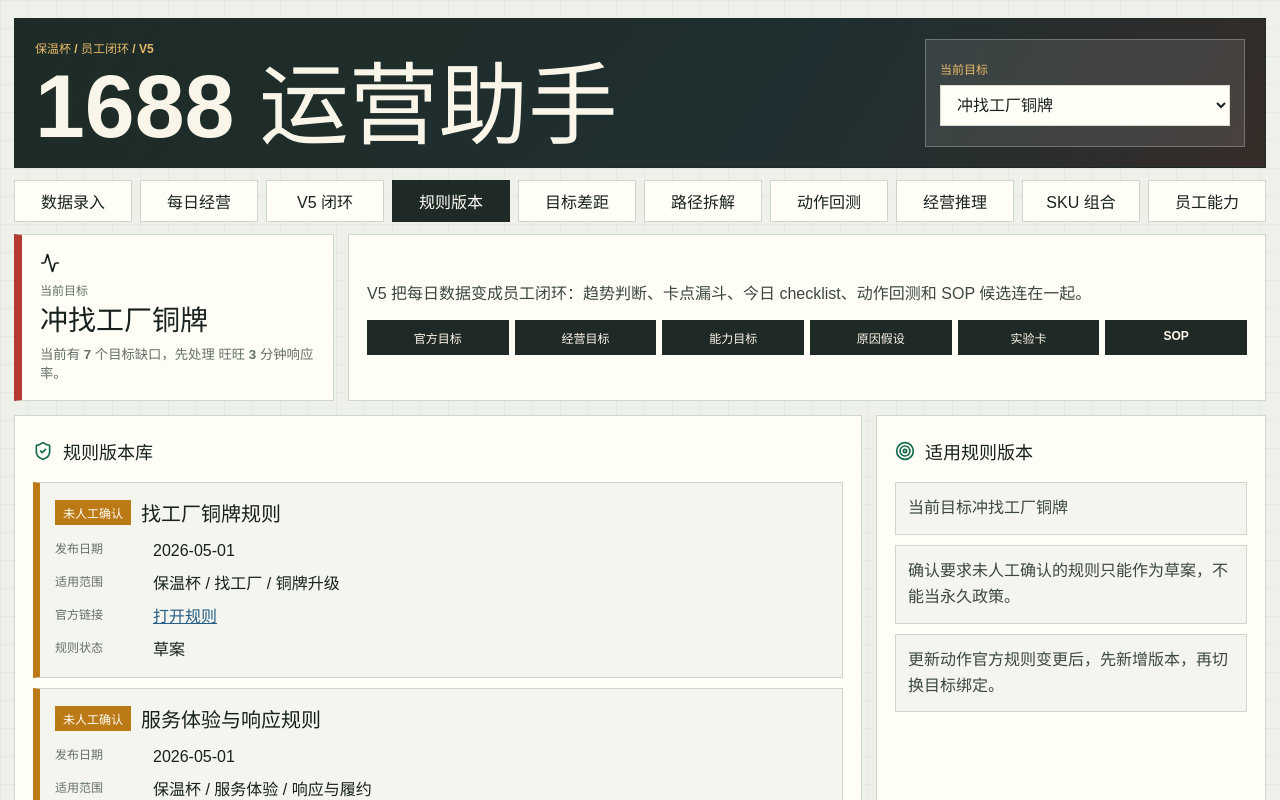
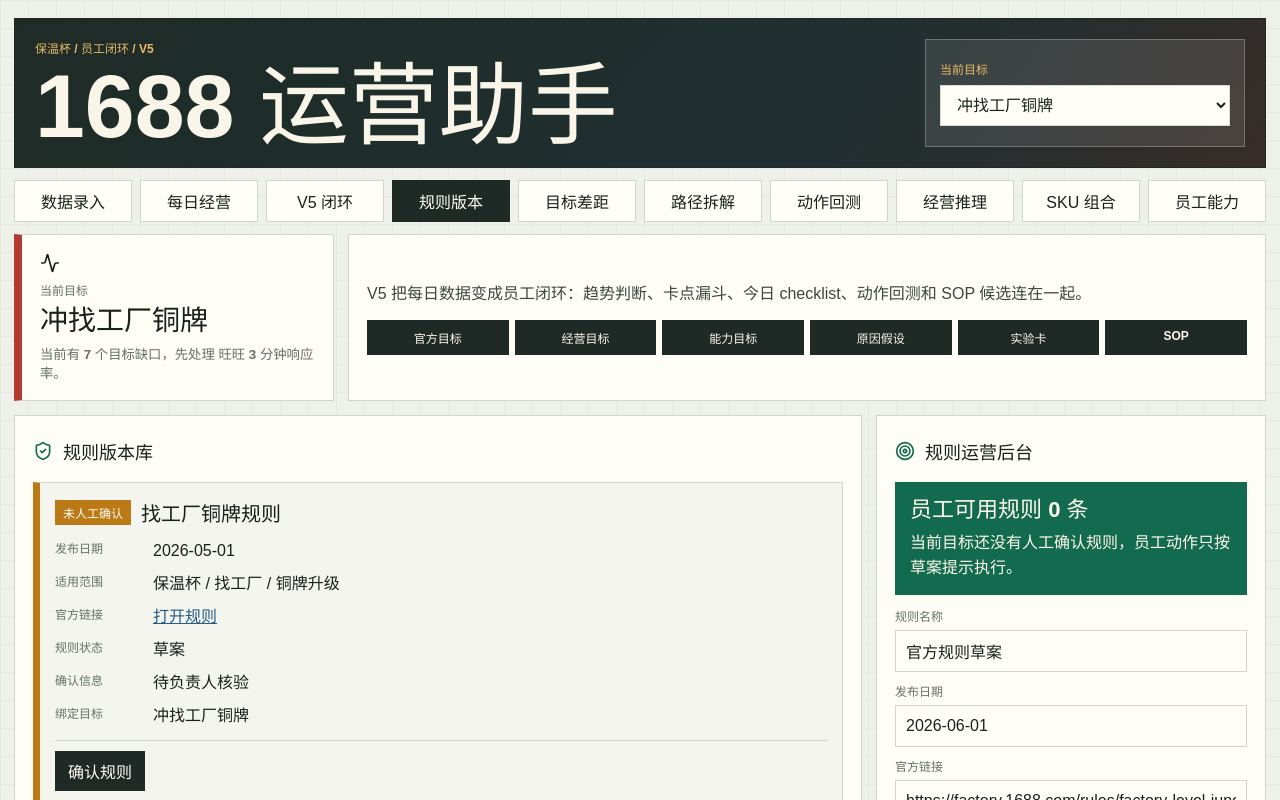
Before and after one commit to zardgo/1688-operations-assistant, a React (Vite) app: page / in a window 1280 px wide. Both pictures are taken after a click on the button "规则版本". Shown: the top 800 px of the page. Built offline with nearby package versions, Linux system fonts and the light colour scheme.

Commit message:
feat: add rule operations admin

```diff
--- a/src/App.tsx
+++ b/src/App.tsx
@@ -21,6 +21,11 @@
   buildV3OperatingReview,
   buildV4DailyOperatingReview,
   buildV5OperatingLoop,
+  bindRuleVersionToGoal,
+  confirmRuleVersion,
+  createDraftRuleVersion,
+  getConfirmedRuleVersionsForGoal,
+  getDefaultRuleVersions,
   type V2Action,
   type V2BacktestResult,
   type V2GoalId,
@@ -29,7 +34,7 @@
   type V3CapabilitySnapshot,
   type V3SkuFact,
   type V4DailyFactInput,
-type V5ChecklistBacktestResult
+  type V5ChecklistBacktestResult
 } from "./lib/operations";
 import "./styles.css";
 
@@ -263,6 +268,13 @@
   weekly_sop_count: 0
 };
 
+const initialRuleForm = {
+  name: "官方规则草案",
+  publishedAt: "2026-06-01",
+  sourceUrl: "https://factory.1688.com/rules/factory-level-june",
+  scope: "保温杯 / 找工厂 / 新规则待确认"
+};
+
 const sampleSkuFacts: V3SkuFact[] = [
   {
     name: "316 商务礼品杯",
@@ -316,6 +328,8 @@
   const [checkedChecklistIds, setCheckedChecklistIds] = useState<string[]>([]);
   const [v5BacktestAfter, setV5BacktestAfter] = useState("6.1");
   const [v5BacktestResult, setV5BacktestResult] = useState<V5ChecklistBacktestResult | null>(null);
+  const [ruleVersions, setRuleVersions] = useState(() => getDefaultRuleVersions());
+  const [ruleForm, setRuleForm] = useState(initialRuleForm);
 
   const readings = useMemo<V2MetricReadingInput[]>(
     () =>
@@ -326,8 +340,12 @@
       })),
     [values]
   );
-  const dashboard = useMemo(() => buildV2GoalDashboard(goalId, readings), [goalId, readings]);
+  const dashboard = useMemo(() => buildV2GoalDashboard(goalId, readings, ruleVersions), [goalId, readings, ruleVersions]);
   const actionPlan = useMemo(() => buildV2ActionPlan(dashboard), [dashboard]);
+  const confirmedRules = useMemo(
+    () => getConfirmedRuleVersionsForGoal(goalId, ruleVersions),
+    [goalId, ruleVersions]
+  );
   const v3Review = useMemo(
     () =>
       buildV3OperatingReview({
@@ -378,6 +396,26 @@
     const before = v5Loop.primaryBottleneck.current;
     const after = Number(v5BacktestAfter) / 100;
     setV5BacktestResult(backtestV5ChecklistAction(firstChecklistAction, before, after));
+  }
+
+  function updateRuleForm(field: keyof typeof initialRuleForm, value: string) {
+    setRuleForm((current) => ({ ...current, [field]: value }));
+  }
+
+  function addDraftRule() {
+    const draft = createDraftRuleVersion({
+      ...ruleForm,
+      appliesToGoalIds: [goalId]
+    });
+    setRuleVersions((current) => current.filter((rule) => rule.id !== draft.id).concat(draft));
+  }
+
+  function confirmRule(ruleId: string) {
+    setRuleVersions((current) => confirmRuleVersion(current, ruleId, "Leon", "2026-05-23"));
+  }
+
+  function bindRuleToCurrentGoal(ruleId: string) {
+    setRuleVersions((current) => bindRuleVersionToGoal(current, ruleId, goalId));
   }
 
   return (
@@ -693,7 +731,7 @@
               <h2>规则版本库</h2>
             </div>
             <div className="rule-list">
-              {dashboard.ruleVersions.map((rule) => (
+              {ruleVersions.map((rule) => (
                 <article className="rule-card" key={rule.id}>
                   <div className="rule-card-head">
                     <span className={rule.manuallyConfirmed ? "confirmed" : "unconfirmed"}>
@@ -714,20 +752,86 @@
                     </dd>
                     <dt>规则状态</dt>
                     <dd>{formatRuleStatus(rule.status)}</dd>
+                    <dt>确认信息</dt>
+                    <dd>
+                      {rule.manuallyConfirmed && rule.confirmedBy ? (
+                        <span className="rule-confirmation">
+                          <span>确认人：{rule.confirmedBy}</span>
+                          <span>{rule.confirmedAt}</span>
+                        </span>
+                      ) : (
+                        "待负责人核验"
+                      )}
+                    </dd>
+                    <dt>绑定目标</dt>
+                    <dd>{rule.appliesToGoalIds.map((id) => goalLabel(id)).join("、")}</dd>
                   </dl>
+                  <div className="rule-actions">
+                    {!rule.manuallyConfirmed ? (
+                      <button type="button" onClick={() => confirmRule(rule.id)}>
+                        确认规则
+                      </button>
+                    ) : null}
+                    {!rule.appliesToGoalIds.includes(goalId) ? (
+                      <button type="button" onClick={() => bindRuleToCurrentGoal(rule.id)}>
+                        绑定当前目标
+                      </button>
+                    ) : null}
+                  </div>
                 </article>
               ))}
             </div>
           </div>
-          <aside className="panel method-panel">
+          <aside className="panel method-panel rule-admin-panel">
             <div className="section-title">
               <Target aria-hidden="true" />
-              <h2>适用规则版本</h2>
+              <h2>规则运营后台</h2>
+            </div>
+            <div className="rule-basis">
+              <strong>员工可用规则 {confirmedRules.length} 条</strong>
+              <p>{confirmedRules.length === 0 ? "当前目标还没有人工确认规则，员工动作只按草案提示执行。" : "已确认规则可以作为当前目标的员工执行依据。"}</p>
+            </div>
+            <div className="rule-form">
+              <label>
+                <span>规则名称</span>
+                <input
+                  aria-label="规则名称"
+                  value={ruleForm.name}
+                  onChange={(event) => updateRuleForm("name", event.target.value)}
+                />
+              </label>
+              <label>
+                <span>发布日期</span>
+                <input
+                  aria-label="发布日期"
+                  value={ruleForm.publishedAt}
+                  onChange={(event) => updateRuleForm("publishedAt", event.target.value)}
+                />
+              </label>
+              <label>
+                <span>官方链接</span>
+                <input
+                  aria-label="官方链接"
+                  value={ruleForm.sourceUrl}
+                  onChange={(event) => updateRuleForm("sourceUrl", event.target.value)}
+                />
+              </label>
+              <label>
+                <span>适用范围</span>
+                <input
+                  aria-label="适用范围"
+                  value={ruleForm.scope}
+                  onChange={(event) => updateRuleForm("scope", event.target.value)}
+                />
+              </label>
+              <button className="primary-action" type="button" onClick={addDraftRule}>
+                新增规则草案
+              </button>
             </div>
             <div className="cadence-list">
               <p><strong>当前目标</strong>{dashboard.goalLabel}</p>
-              <p><strong>确认要求</strong>未人工确认的规则只能作为草案，不能当永久政策。</p>
-              <p><strong>更新动作</strong>官方规则变更后，先新增版本，再切换目标绑定。</p>
+              <p><strong>确认要求</strong>未人工确认的规则只能作为草案，不能进入员工可用规则。</p>
+              <p><strong>更新动作</strong>官方规则变更后，先新增草案，再人工确认，最后绑定目标。</p>
             </div>
           </aside>
         </section>
@@ -1052,6 +1156,10 @@
   return "草案";
 }
 
+function goalLabel(goalId: V2GoalId): string {
+  return goalOptions.find((goal) => goal.id === goalId)?.label ?? goalId;
+}
+
 function formatTrendLabel(trend: "up" | "flat" | "down"): string {
   if (trend === "up") return "向好";
   if (trend === "down") return "转弱";
--- a/src/lib/operations.ts
+++ b/src/lib/operations.ts
@@ -208,6 +208,8 @@
   confirmedAt: string | null;
   appliesToGoalIds: V2GoalId[];
 };
+
+export type RuleVersionDraftInput = Pick<RuleVersion, "name" | "publishedAt" | "sourceUrl" | "scope" | "appliesToGoalIds">;
 
 export type V2PathStep = {
   id: string;
@@ -883,7 +885,11 @@
   }
 ];
 
-export function buildV2GoalDashboard(goalId: V2GoalId, readings: V2MetricReadingInput[]): V2GoalDashboard {
+export function buildV2GoalDashboard(
+  goalId: V2GoalId,
+  readings: V2MetricReadingInput[],
+  rules: RuleVersion[] = ruleVersions
+): V2GoalDashboard {
   const snapshots = readings
     .map((reading) => {
       const definition = getV2MetricDefinition(reading.id);
@@ -938,12 +944,65 @@
         : `当前有 ${gaps.length} 个目标缺口，先处理 ${gaps[0].metricLabel}。`,
     readings: snapshots,
     gaps,
-    ruleVersions: getRuleVersionsForGoal(goalId)
-  };
-}
-
-export function getRuleVersionsForGoal(goalId: V2GoalId): RuleVersion[] {
-  return ruleVersions.filter((rule) => rule.appliesToGoalIds.includes(goalId));
+    ruleVersions: getRuleVersionsForGoal(goalId, rules)
+  };
+}
+
+export function getDefaultRuleVersions(): RuleVersion[] {
+  return ruleVersions.map((rule) => ({ ...rule, appliesToGoalIds: [...rule.appliesToGoalIds] }));
+}
+
+export function getRuleVersionsForGoal(goalId: V2GoalId, rules: RuleVersion[] = ruleVersions): RuleVersion[] {
+  return rules.filter((rule) => rule.appliesToGoalIds.includes(goalId));
+}
+
+export function getConfirmedRuleVersionsForGoal(goalId: V2GoalId, rules: RuleVersion[] = ruleVersions): RuleVersion[] {
+  return getRuleVersionsForGoal(goalId, rules).filter((rule) => rule.manuallyConfirmed && rule.status === "active");
+}
+
+export function createDraftRuleVersion(input: RuleVersionDraftInput): RuleVersion {
+  return {
+    ...input,
+    id: createRuleVersionId(input),
+    status: "draft",
+    manuallyConfirmed: false,
+    confirmedBy: null,
+    confirmedAt: null,
+    appliesToGoalIds: [...input.appliesToGoalIds]
+  };
+}
+
+export function confirmRuleVersion(
+  rules: RuleVersion[],
+  ruleId: string,
+  confirmedBy: string,
+  confirmedAt: string
+): RuleVersion[] {
+  return rules.map((rule) =>
+    rule.id === ruleId
+      ? {
+          ...rule,
+          status: "active",
+          manuallyConfirmed: true,
+          confirmedBy,
+          confirmedAt
+        }
+      : rule
+  );
+}
+
+export function bindRuleVersionToGoal(rules: RuleVersion[], ruleId: string, goalId: V2GoalId): RuleVersion[] {
+  return rules.map((rule) =>
+    rule.id === ruleId && !rule.appliesToGoalIds.includes(goalId)
+      ? { ...rule, appliesToGoalIds: [...rule.appliesToGoalIds, goalId] }
+      : rule
+  );
+}
+
+function createRuleVersionId(input: RuleVersionDraftInput): string {
+  const goalId = input.appliesToGoalIds[0] ?? "official";
+  const normalizedGoal = goalId.replaceAll("_", "-");
+  return `${normalizedGoal}-${input.publishedAt}`;
 }
 
 export function buildV3OperatingReview(input: V3OperatingInput): V3OperatingReview {
--- a/src/styles.css
+++ b/src/styles.css
@@ -732,7 +732,8 @@
 }
 
 .rule-list,
-.rule-chip-list {
+.rule-chip-list,
+.rule-form {
   display: grid;
   gap: 10px;
 }
@@ -795,6 +796,75 @@
 .rule-card a {
   color: var(--blue);
   font-weight: 900;
+}
+
+.rule-confirmation {
+  display: flex;
+  flex-wrap: wrap;
+  gap: 6px 10px;
+}
+
+.rule-actions {
+  display: flex;
+  flex-wrap: wrap;
+  gap: 8px;
+  padding-top: 10px;
+  border-top: 1px solid var(--line);
+}
+
+.rule-actions button,
+.rule-form button {
+  min-height: 40px;
+  padding: 0 12px;
+  color: #fffff8;
+  font-weight: 900;
+  background: var(--dark);
+  border: 1px solid var(--dark);
+}
+
+.rule-basis {
+  display: grid;
+  gap: 8px;
+  margin-bottom: 12px;
+  padding: 14px;
+  color: #fff8ec;
+  background: var(--green);
+  border: 1px solid var(--green);
+}
+
+.rule-basis strong {
+  font-size: 22px;
+  line-height: 1.15;
+}
+
+.rule-basis p {
+  margin-bottom: 0;
+  line-height: 1.55;
+}
+
+.rule-form {
+  margin-bottom: 12px;
+}
+
+.rule-form label {
+  display: grid;
+  gap: 6px;
+}
+
+.rule-form span {
+  color: var(--muted);
+  font-size: 12px;
+  font-weight: 900;
+}
+
+.rule-form input {
+  min-width: 0;
+  height: 42px;
+  padding: 0 10px;
+  color: var(--ink);
+  font: inherit;
+  background: #fffff8;
+  border: 1px solid var(--line);
 }
 
 .task-list {
```
Also changed, not shown: 2 other files (tests, documents, lock files or other folders).
